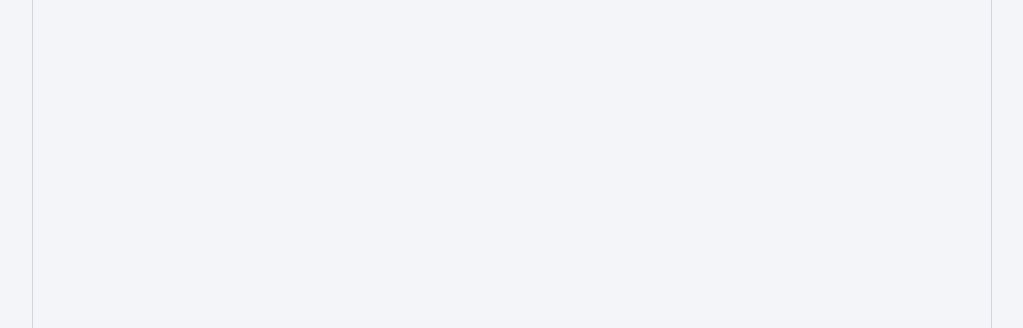
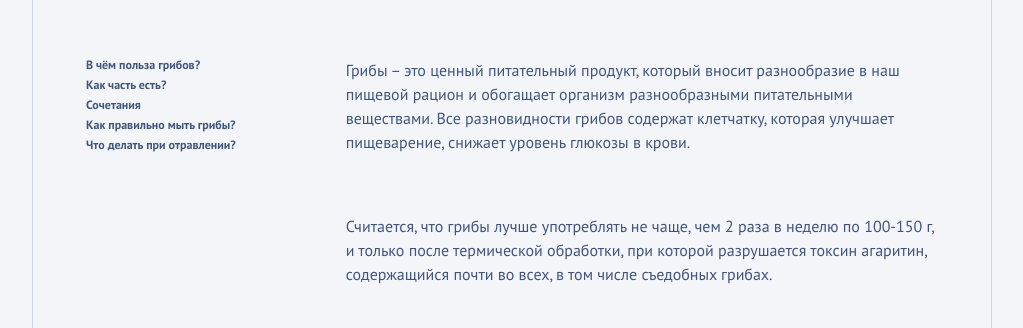
Before and after one commit to VladykoD/Slider-Years, a Next.js app: page / in a window 1280 px wide. Shown: the part 472-800 px from the top of the page, without its empty margins (181-1204 px from the left). Built offline with nearby package versions, Linux system fonts and the light colour scheme.

Commit message:
minor fix

```diff
--- a/src/pages/index.tsx
+++ b/src/pages/index.tsx
@@ -4,9 +4,6 @@ import { ScrollSection } from "@/components/blocks/scroll-section";
 
 const Page: NextPageWithLayout = () => (
   <>
-    <div className={"empty"} />
-    <div className={"empty"} />
-    <div className={"empty"} />
     <div className={"empty"} />
     <div className={"empty"} />
     <ScrollSection />
```
